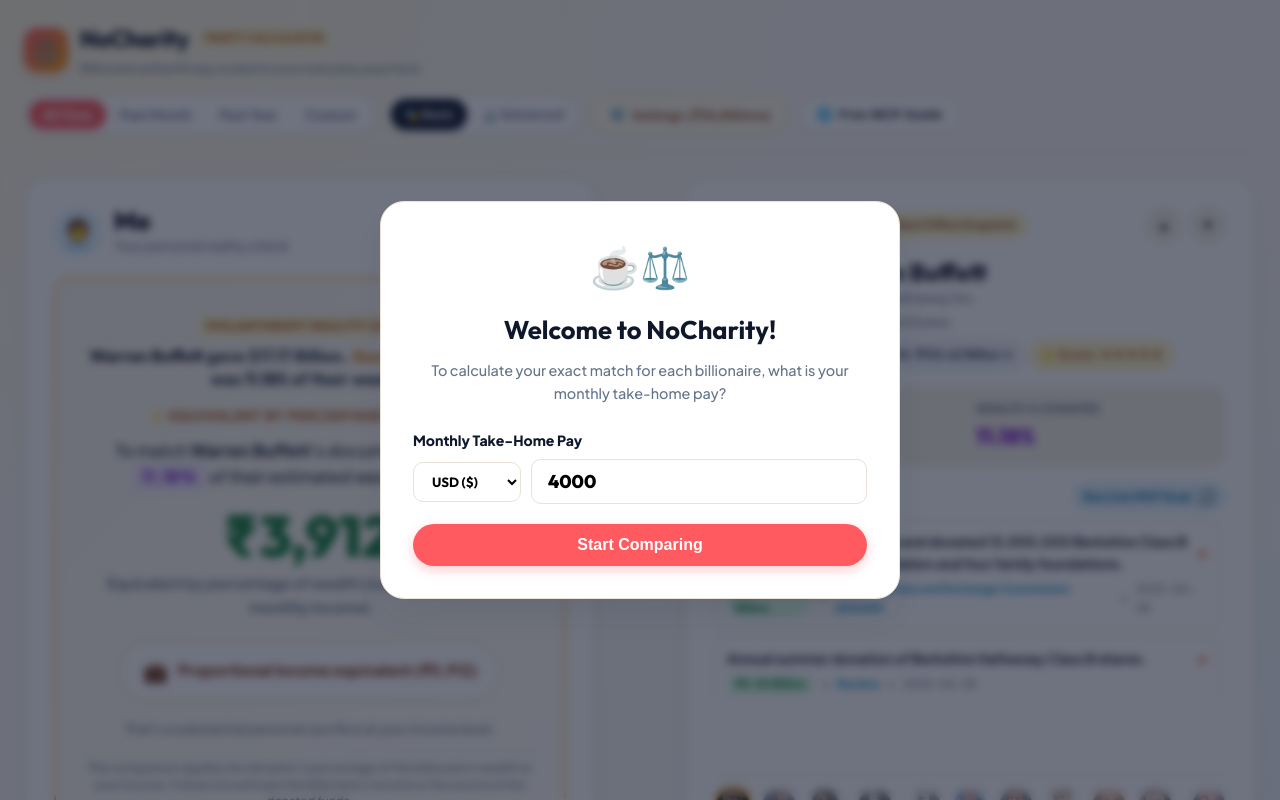
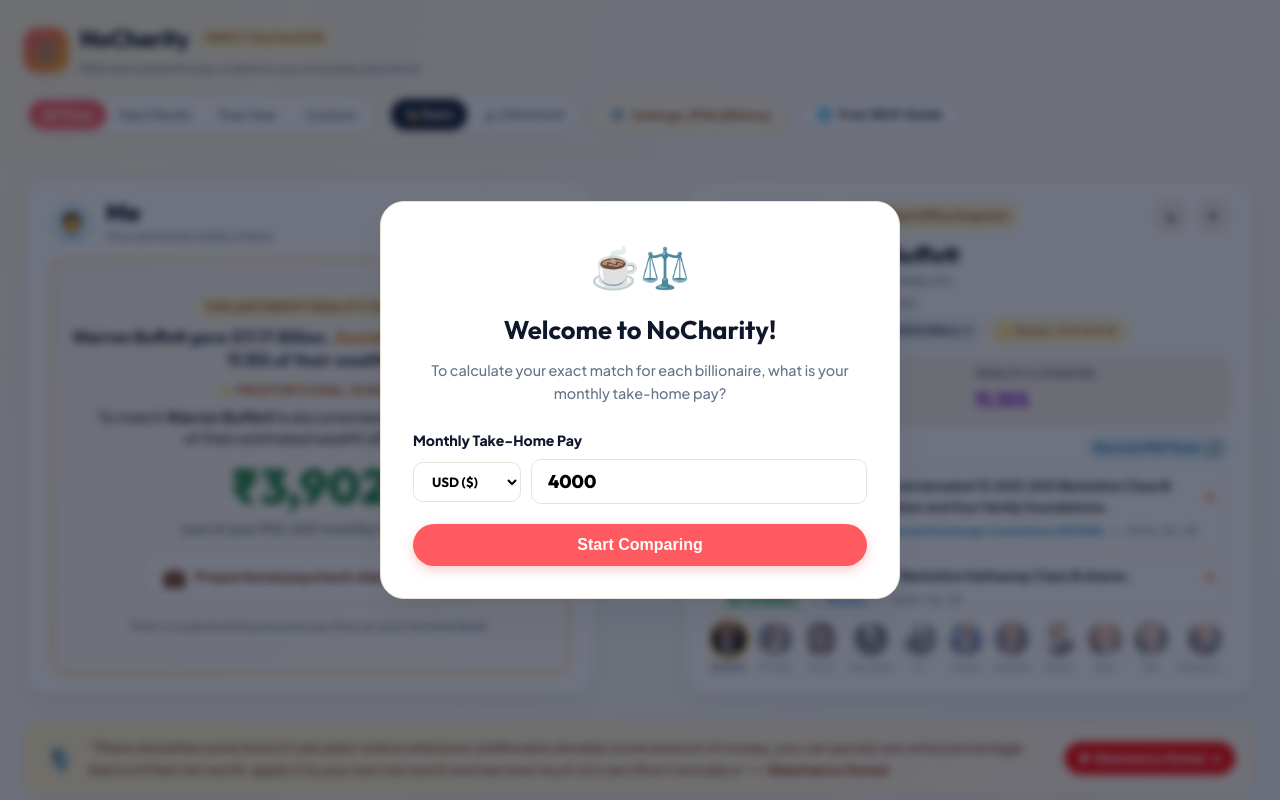
Before and after one commit to iarnold5/nocharity, a website with bundled scripts: page public/index.html in a window 1280 px wide. Shown: the top 800 px of the page. Built offline with nearby package versions, Linux system fonts and the light colour scheme; files whose address does not match are found by name.

Commit message:
Refine typography, methodology footnote positioning, and currency denomination

```diff
--- a/public/css/style.css
+++ b/public/css/style.css
@@ -318,17 +318,17 @@
   }
 }
 
-/* Both Panels are Symmetric and Equal in Dimensions */
+/* Both Panels are Symmetric and Compact in Dimensions */
 .panel-me, .panel-billionaire {
   background: var(--bg-surface);
   border-radius: var(--radius-lg);
-  padding: 28px;
+  padding: 20px 24px;
   box-shadow: var(--shadow-card);
   border: 2px solid #f1ece4;
   display: flex;
   flex-direction: column;
-  justify-content: space-between;
-  min-height: 580px;
+  justify-content: flex-start;
+  min-height: 430px;
   min-width: 0;
   max-width: 100%;
   box-sizing: border-box;
@@ -336,7 +336,7 @@
 
 /* Side 1: "ME" Panel */
 .panel-me-top {
-  margin-bottom: 20px;
+  margin-bottom: 12px;
 }
 
 .me-badge-header {
@@ -352,36 +352,36 @@
 }
 
 .me-avatar-circle {
-  width: 48px;
-  height: 48px;
+  width: 44px;
+  height: 44px;
   border-radius: 50%;
   background: #e0f2fe;
   display: flex;
   align-items: center;
   justify-content: center;
-  font-size: 26px;
+  font-size: 24px;
 }
 
 .panel-title {
   font-family: var(--font-heading);
-  font-size: 1.6rem;
+  font-size: 1.5rem;
   font-weight: 900;
   color: var(--text-main);
   line-height: 1.1;
 }
 
 .panel-subtitle {
-  font-size: 0.86rem;
+  font-size: 0.82rem;
   color: var(--text-muted);
 }
 
-/* The Matching Challenge Card (Expanded to fill Left Panel) */
+/* The Matching Challenge Card (Rock-solid dimensions, no jitter) */
 .match-card {
   flex: 1;
   background: linear-gradient(135deg, #fbf7ee 0%, #fffdf8 100%);
   border: 2px dashed #f59e0b;
   border-radius: var(--radius-md);
-  padding: 32px 24px;
+  padding: 18px 20px;
   text-align: center;
   display: flex;
   flex-direction: column;
@@ -393,21 +393,32 @@
   box-sizing: border-box;
 }
 
+.satirical-preamble {
+  margin-bottom: 8px;
+  text-align: center;
+  width: 100%;
+}
+
 .match-subheading {
-  font-size: 0.85rem;
+  font-size: 0.8rem;
   font-weight: 800;
   color: #b45309;
   text-transform: uppercase;
   letter-spacing: 0.05em;
-  margin-bottom: 12px;
+  margin-bottom: 6px;
 }
 
 .match-target-quote {
-  font-size: 1.05rem;
+  font-size: 0.95rem;
   color: var(--text-main);
-  line-height: 1.5;
-  margin-bottom: 18px;
+  line-height: 1.4;
+  margin-bottom: 6px;
   max-width: 440px;
+  min-height: 48px; /* Stable vertical reserve so 2-3 lines of text never shift the box */
+  display: block;
+  margin-left: auto;
+  margin-right: auto;
+  text-align: center;
   overflow-wrap: break-word;
   word-wrap: break-word;
 }
@@ -425,40 +436,51 @@
 /* Matched dollar amount matches the right side (Donated green) */
 .match-hero-number {
   font-family: var(--font-heading);
-  font-size: clamp(2.6rem, 4.5vw, 3.8rem);
+  font-size: clamp(2.3rem, 3.8vw, 3.1rem);
   font-weight: 900;
   color: var(--color-donated);
-  line-height: 1;
-  margin-bottom: 8px;
+  line-height: 1.1;
+  margin-bottom: 4px;
 }
 
 .match-per-month {
-  font-size: 0.92rem;
+  font-size: 0.84rem;
   font-weight: 700;
   color: var(--text-muted);
-  margin-bottom: 22px;
+  margin-bottom: 12px;
+  min-height: 18px;
+  display: flex;
+  align-items: center;
+  justify-content: center;
 }
 
 .tangible-banner {
   background: #ffffff;
   border: 1.5px solid #fed7aa;
   border-radius: var(--radius-full);
-  padding: 12px 22px;
+  padding: 8px 18px;
   display: inline-flex;
   align-items: center;
-  gap: 10px;
-  font-size: 0.95rem;
+  justify-content: center;
+  gap: 8px;
+  font-size: 0.88rem;
   font-weight: 800;
   color: #7c2d12;
   box-shadow: var(--shadow-sm);
-  max-width: 90%;
+  max-width: 95%;
+  min-height: 38px;
 }
 
 .cheering-tip {
-  font-size: 0.84rem;
+  font-size: 0.82rem;
   color: var(--text-muted);
-  margin-top: 18px;
+  margin-top: 8px;
   max-width: 420px;
+  min-height: 32px; /* Stable reserve for tip text */
+  display: flex;
+  align-items: center;
+  justify-content: center;
+  text-align: center;
 }
 
 /* Center VS Divider */
@@ -497,7 +519,7 @@
   display: flex;
   justify-content: space-between;
   align-items: center;
-  margin-bottom: 16px;
+  margin-bottom: 10px;
 }
 
 .carousel-counter-tag {
@@ -505,7 +527,7 @@
   font-weight: 800;
   color: #0369a1;
   background: #e0f2fe;
-  padding: 4px 12px;
+  padding: 3px 10px;
   border-radius: var(--radius-full);
 }
 
@@ -539,13 +561,13 @@
 }
 
 .carousel-btn {
-  width: 36px;
-  height: 36px;
+  width: 34px;
+  height: 34px;
   border-radius: 50%;
   background: var(--bg-surface-soft);
   border: 1px solid var(--border-subtle);
   color: var(--text-main);
-  font-size: 14px;
+  font-size: 13px;
   cursor: pointer;
   display: flex;
   align-items: center;
@@ -568,24 +590,24 @@
 .billionaire-profile-header {
   display: flex;
   align-items: center;
-  gap: 16px;
-  margin-bottom: 16px;
+  gap: 14px;
+  margin-bottom: 10px;
 }
 
 .billionaire-photo-wrap {
   position: relative;
-  width: 90px;
-  height: 90px;
+  width: 80px;
+  height: 80px;
   flex-shrink: 0;
 }
 
 .billionaire-photo {
-  width: 90px;
-  height: 90px;
+  width: 80px;
+  height: 80px;
   border-radius: 50%;
   object-fit: cover;
-  border: 3.5px solid #f59e0b;
-  box-shadow: 0 4px 14px rgba(245, 158, 11, 0.25);
+  border: 3px solid #f59e0b;
+  box-shadow: 0 4px 12px rgba(245, 158, 11, 0.22);
   background: var(--bg-surface-soft);
 }
 
@@ -597,41 +619,41 @@
   border: 1.5px solid #10b981;
   color: #10b981;
   border-radius: 50%;
-  width: 26px;
-  height: 26px;
+  width: 24px;
+  height: 24px;
   display: flex;
   align-items: center;
   justify-content: center;
-  font-size: 13px;
+  font-size: 12px;
   box-shadow: var(--shadow-sm);
 }
 
 .profile-meta h3 {
   font-family: var(--font-heading);
-  font-size: 1.5rem;
+  font-size: 1.4rem;
   font-weight: 800;
   color: var(--text-main);
   line-height: 1.15;
 }
 
 .profile-company {
-  font-size: 0.86rem;
+  font-size: 0.84rem;
   color: var(--text-muted);
 }
 
 /* Flag & Place of Origin */
 .profile-origin {
-  font-size: 0.84rem;
+  font-size: 0.82rem;
   color: var(--text-muted);
   display: flex;
   align-items: center;
   gap: 6px;
-  margin-top: 2px;
-  margin-bottom: 8px;
+  margin-top: 1px;
+  margin-bottom: 6px;
 }
 
 .country-flag-icon {
-  font-size: 1.15rem;
+  font-size: 1.1rem;
   line-height: 1;
   font-family: 'Apple Color Emoji', 'Segoe UI Emoji', 'Noto Color Emoji', sans-serif;
 }
@@ -643,9 +665,9 @@
 }
 
 .tag-badge {
-  font-size: 0.76rem;
+  font-size: 0.74rem;
   font-weight: 700;
-  padding: 4px 10px;
+  padding: 3px 9px;
   border-radius: var(--radius-full);
   text-decoration: none;
   display: inline-flex;
@@ -676,15 +698,15 @@
 .b-stats-grid {
   display: grid;
   grid-template-columns: 1fr 1fr;
-  gap: 12px;
+  gap: 10px;
   background: var(--bg-surface-soft);
   border-radius: var(--radius-md);
-  padding: 14px 16px;
-  margin-bottom: 16px;
+  padding: 10px 14px;
+  margin-bottom: 10px;
 }
 
 .b-stat-box .lbl {
-  font-size: 0.74rem;
+  font-size: 0.72rem;
   font-weight: 800;
   text-transform: uppercase;
   color: var(--text-muted);
@@ -692,7 +714,7 @@
 
 .b-stat-box .val {
   font-family: var(--font-heading);
-  font-size: 1.35rem;
+  font-size: 1.25rem;
   font-weight: 900;
 }
 
@@ -707,16 +729,17 @@
 /* Verified Donations Section & Header Button */
 .donations-section {
   flex: 1;
+  min-height: 0;
   display: flex;
   flex-direction: column;
 }
 
 .donations-section-title {
-  font-size: 0.8rem;
+  font-size: 0.78rem;
   font-weight: 800;
   text-transform: uppercase;
   color: var(--text-muted);
-  margin-bottom: 10px;
+  margin-bottom: 6px;
   display: flex;
   justify-content: space-between;
   align-items: center;
@@ -727,14 +750,14 @@
   border: 1px solid #bae6fd;
   color: #0369a1;
   font-family: var(--font-body);
-  font-size: 0.74rem;
+  font-size: 0.72rem;
   font-weight: 800;
-  padding: 4px 10px;
+  padding: 3px 8px;
   border-radius: var(--radius-full);
   cursor: pointer;
   display: inline-flex;
   align-items: center;
-  gap: 6px;
+  gap: 5px;
   transition: var(--transition-fast);
 }
 
@@ -744,7 +767,7 @@
 }
 
 .refresh-icon {
-  font-size: 0.85rem;
+  font-size: 0.8rem;
   display: inline-block;
   transition: transform 0.4s ease;
 }
@@ -756,25 +779,17 @@
 .donations-news-list {
   display: flex;
   flex-direction: column;
-  gap: 8px;
-  max-height: 180px;
+  gap: 6px;
+  max-height: 145px;
   overflow-y: auto;
-  padding-right: 6px;
-}
-
-.donations-news-list::-webkit-scrollbar {
-  width: 5px;
-}
-.donations-news-list::-webkit-scrollbar-thumb {
-  background: #cbd5e1;
-  border-radius: 4px;
+  padding-right: 4px;
 }
 
 .donation-news-card {
   background: #ffffff;
   border: 1px solid var(--border-subtle);
   border-radius: var(--radius-sm);
-  padding: 10px 12px;
+  padding: 8px 10px;
   transition: var(--transition-fast);
 }
 
@@ -784,7 +799,7 @@
 }
 
 .donation-news-headline {
-  font-size: 0.86rem;
+  font-size: 0.84rem;
   font-weight: 700;
   color: var(--text-main);
   text-decoration: none;
@@ -792,7 +807,7 @@
   align-items: center;
   justify-content: space-between;
   gap: 8px;
-  margin-bottom: 4px;
+  margin-bottom: 3px;
 }
 
 .donation-news-headline:hover {
@@ -803,7 +818,7 @@
   display: flex;
   align-items: center;
   gap: 8px;
-  font-size: 0.72rem;
+  font-size: 0.7rem;
   color: var(--text-muted);
 }
 
@@ -816,20 +831,28 @@
   background: #dcfce7;
   color: #15803d;
   font-weight: 800;
-  font-size: 0.72rem;
-  padding: 1px 8px;
+  font-size: 0.7rem;
+  padding: 1px 7px;
   border-radius: var(--radius-full);
+}
+
+.donations-news-list::-webkit-scrollbar {
+  width: 5px;
+}
+.donations-news-list::-webkit-scrollbar-thumb {
+  background: #cbd5e1;
+  border-radius: 4px;
 }
 
 /* Quick Thumbnails Selector Bar */
 .billionaires-thumb-bar {
   display: flex;
   gap: 8px;
-  margin-top: 14px;
-  padding-top: 12px;
+  margin-top: auto;
+  padding-top: 8px;
   border-top: 1px solid var(--border-subtle);
   overflow-x: auto;
-  padding-bottom: 4px;
+  padding-bottom: 2px;
 }
 
 .thumb-item {
@@ -937,6 +960,34 @@
 .btn-soresi-link:hover {
   transform: translateY(-1px);
   background: #cc0000;
+}
+
+/* ==========================================================================
+   Parity Methodology Footnote (Relocated from left card)
+   ========================================================================== */
+.page-methodology-footnote {
+  background: #fdfbf7;
+  border: 1px dashed #d1c7b7;
+  border-radius: var(--radius-md);
+  padding: 10px 18px;
+  margin-top: -12px;
+  margin-bottom: 20px;
+  display: flex;
+  align-items: center;
+  gap: 8px;
+}
+
+.methodology-footnote-text {
+  font-size: 0.8rem;
+  color: var(--text-muted);
+  line-height: 1.5;
+}
+
+.footnote-asterisk {
+  font-size: 1.15rem;
+  font-weight: 900;
+  color: #b45309;
+  line-height: 1;
 }
 
 /* ==========================================================================
--- a/public/index.html
+++ b/public/index.html
@@ -98,14 +98,14 @@
             </div>
           </div>
 
-          <div class="match-subheading">✨ Equivalent by percentage of wealth</div>
+          <div class="match-subheading">✨ Proportional Share*</div>
           <p class="match-target-quote" id="matchTargetQuote">
-            To match <strong>Bill Gates</strong>'s documented giving of <span class="highlight-percentage" id="highlightMatchPercentage">30.74%</span> of their estimated wealth:
+            To match <strong>Bill Gates's</strong> documented giving of <span class="highlight-percentage" id="highlightMatchPercentage">30.74%</span> of their estimated wealth:
           </p>
 
           <!-- Green font color matching "Donated in Period" -->
           <div class="match-hero-number" id="matchHeroAmount">₹10,759</div>
-          <div class="match-per-month" id="matchSubText">Equivalent by percentage of wealth (out of your monthly income)</div>
+          <div class="match-per-month" id="matchSubText">(out of your monthly income)*</div>
 
           <div class="tangible-banner" id="tangibleBanner">
             <span id="tangibleIcon" style="font-size: 20px;">☕</span>
@@ -113,10 +113,7 @@
           </div>
 
           <p class="cheering-tip" id="cheeringTip">
-            That's your proportional equivalent.
-          </p>
-          <p class="calculator-methodology-note" style="font-size: 0.74rem; color: var(--text-muted); margin-top: 12px; line-height: 1.4; border-top: 1px dashed var(--border-subtle); padding-top: 8px;">
-            This comparison applies the donation's percentage of the billionaire's wealth to your income. It does not estimate the billionaire's income or the source of the donated funds.
+            Your matching financial share.
           </p>
         </div>
       </section>
@@ -167,6 +164,13 @@
         <span>▶ Gianmarco Soresi</span>
         <span>↗</span>
       </a>
+    </aside>
+
+    <!-- Parity Methodology Footnote (Relocated from left card) -->
+    <aside class="page-methodology-footnote" aria-label="Parity calculation methodology note">
+      <p class="methodology-footnote-text">
+        <span class="footnote-asterisk">*</span> <strong>Methodology Note:</strong> This comparison applies the donation's percentage of the billionaire's wealth to your income. It does not estimate the billionaire's income or the source of the donated funds.
+      </p>
     </aside>
 
     <!-- Home Page Context & Disclaimer (Directly under Gianmarco Soresi Quote) -->
--- a/public/js/app.js
+++ b/public/js/app.js
@@ -77,18 +77,22 @@
 /**
  * Format currency amounts in human-readable millions/billions
  */
-function formatDollars(amount, currency = '₹') {
+function formatDollars(amount, currency = '$') {
   if (amount >= 1_000_000_000_000) {
-    return `${currency}${(amount / 1_000_000_000_000).toFixed(2)} Trillion`;
+    const val = amount / 1_000_000_000_000;
+    return `${currency}${val % 1 === 0 ? val.toFixed(0) : val.toFixed(2)} Trillion`;
   }
   if (amount >= 1_000_000_000) {
-    return `${currency}${(amount / 1_000_000_000).toFixed(2)} Billion`;
+    const val = amount / 1_000_000_000;
+    return `${currency}${val % 1 === 0 ? val.toFixed(0) : val.toFixed(2)} Billion`;
   }
   if (amount >= 1_000_000) {
-    return `${currency}${(amount / 1_000_000).toFixed(1)} Million`;
+    const val = amount / 1_000_000;
+    return `${currency}${val % 1 === 0 ? val.toFixed(0) : val.toFixed(1)} Million`;
   }
   if (amount >= 1_000) {
-    return `${currency}${(amount / 1_000).toFixed(0)}k`;
+    const val = amount / 1_000;
+    return `${currency}${val % 1 === 0 ? val.toFixed(0) : val.toFixed(1)}k`;
   }
   return `${currency}${amount.toLocaleString()}`;
 }
@@ -100,9 +104,9 @@
  * - Do not apply USD thresholds directly to INR or other currencies.
  * - For USD ('$'), provide calibrated everyday purchase comparisons.
  * - For INR ('₹') and other currencies without a verified regional basket,
- *   prefer a generic proportional statement ("Proportional income equivalent").
+ *   prefer a generic proportional statement ("Proportional paycheck share").
  * - Tone: Context-aware without moralizing:
- *   - Lower equivalent: "That's your proportional equivalent."
+ *   - Lower equivalent: "Your matching financial share."
  *   - Higher equivalent: "That's a substantial personal sacrifice at your income level."
  *   - Very high equivalent: "That would consume a large share of your income."
  */
@@ -111,7 +115,7 @@
   const numericIncome = Number(userIncome);
   const ratio = (numericIncome && numericIncome > 0) ? (numericAmount / numericIncome) : (numericAmount / 4000);
 
-  let tip = "That's your proportional equivalent.";
+  let tip = "Your matching financial share.";
   if (ratio >= 0.25) {
     tip = "That would consume a large share of your income.";
   } else if (ratio >= 0.05) {
@@ -185,7 +189,7 @@
 
   return {
     icon,
-    text: `Proportional income equivalent (${amountStr})`,
+    text: `Proportional paycheck share (${amountStr})`,
     tip
   };
 }
@@ -261,14 +265,14 @@
   }
 
   // Update Left "ME" Panel
-  matchTargetQuote.innerHTML = `To match <strong>${b.name}</strong>'s documented giving of <span class="highlight-percentage" id="highlightMatchPercentage">${formattedPct}</span> of their estimated wealth (${getTimeframeLabel(state.activeTimeframe)}):`;
+  matchTargetQuote.innerHTML = `To match <strong>${b.name}'s</strong> documented giving of <span class="highlight-percentage" id="highlightMatchPercentage">${formattedPct}</span> of their estimated wealth (${getTimeframeLabel(state.activeTimeframe)}):`;
 
   // Hero number (clean whole units unless small fraction)
   const heroStr = (userEquivalent < 1 && userEquivalent > 0)
     ? `${state.currency}${userEquivalent.toFixed(2)}`
     : `${state.currency}${Math.round(userEquivalent).toLocaleString()}`;
   matchHeroAmount.textContent = heroStr;
-  matchSubText.textContent = `Equivalent by percentage of wealth (out of your ${state.currency}${state.monthlyIncome.toLocaleString()} ${periodLabel} income)`;
+  matchSubText.textContent = `(out of your ${state.currency}${state.monthlyIncome.toLocaleString()} ${periodLabel} income)*`;
 
   tangibleIcon.textContent = tangible.icon;
   tangibleText.textContent = tangible.text;
@@ -280,16 +284,16 @@
   // Update header settings button text
   headerSettingsLabel.textContent = `Settings (${state.currency}${state.monthlyIncome.toLocaleString()}/${isAnnual ? 'yr' : 'mo'})`;
 
-  // Flag and Country formatting
+  // Flag and Country formatting (supports 2-letter regional indicator pairs e.g. 🇺🇸)
   const countryStr = b.country || '';
-  const flagMatch = countryStr.match(/(\p{Emoji_Presentation}|\p{Extended_Pictographic})/u);
+  const flagMatch = countryStr.match(/(\p{Regional_Indicator}{2}|\p{Emoji_Presentation}|\p{Extended_Pictographic})/u);
   const flag = flagMatch ? flagMatch[0] : '🌐';
-  const countryName = countryStr.replace(/(\p{Emoji_Presentation}|\p{Extended_Pictographic})/u, '').trim();
+  const countryName = countryStr.replace(/(\p{Regional_Indicator}{2}|\p{Emoji_Presentation}|\p{Extended_Pictographic})/u, '').trim();
 
-  // Financial badge: ALWAYS net worth (never infer billionaire income from net worth)
+  // Financial badge: ALWAYS billionaire native net worth in USD
   const financialBadge = `
     <a href="${b.netWorthSourceUrl}" target="_blank" rel="noopener noreferrer" class="tag-badge tag-networth" title="Source: ${b.netWorthSourceName || 'Bloomberg / Forbes'}">
-      💰 Net Worth: ${formatDollars(b.netWorth, state.currency)} ↗
+      💰 Net Worth: ${formatDollars(b.netWorth, '$')} ↗
     </a>
   `;
 
@@ -300,7 +304,7 @@
 
   const starRating = '★'.repeat(b.forbesPhilanthropyScore) + '☆'.repeat(5 - b.forbesPhilanthropyScore);
 
-  // Generate donations with verified direct links
+  // Generate donations with verified direct links (billionaire donations denominated in USD)
   const donationsHtml = activeDonations.length > 0
     ? activeDonations.map(d => `
         <div class="donation-news-card">
@@ -309,7 +313,7 @@
             <span style="color: #ea580c; font-size: 14px;">↗</span>
           </a>
           <div class="donation-news-meta">
-            <span class="donation-amount-badge">${formatDollars(d.amount, state.currency)}</span>
+            <span class="donation-amount-badge">${formatDollars(d.amount, '$')}</span>
             <span>•</span>
             <span class="news-source-tag">${d.source}</span>
             <span>•</span>
@@ -346,7 +350,7 @@
     <div class="b-stats-grid">
       <div class="b-stat-box">
         <div class="lbl">Donated in Period</div>
-        <div class="val val-green">${formatDollars(totalDonatedInPeriod, state.currency)}</div>
+        <div class="val val-green">${formatDollars(totalDonatedInPeriod, '$')}</div>
       </div>
       <div class="b-stat-box">
         <div class="lbl">${state.calcMode === 'income' ? 'Income % Donated' : 'Wealth % Donated'}</div>
--- a/public/js/data.js
+++ b/public/js/data.js
@@ -2,7 +2,7 @@
  * NoCharity — Bundled Verified Offline Snapshot (Canonical Dataset)
  *
  * GENERATED AUTOMATICALLY FROM SUPABASE VIA scripts/generate-offline-snapshot.js
- * Generated at: 2026-10-22T10:20:02.778Z
+ * Generated at: 2026-10-22T13:53:30.327Z
  *
  * Principles:
  * 1. Supabase is the canonical dataset for both Basic Mode and Advanced Mode.
@@ -15,7 +15,7 @@
 
 export const SNAPSHOT_METADATA = Object.freeze({
   source: 'canonical_supabase_export',
-  generatedAt: '2026-10-22T10:20:02.779Z',
+  generatedAt: '2026-10-22T13:53:30.328Z',
   billionairesCount: 17,
   totalDonationsCount: 29,
   isOfflineFallback: true,
@@ -30,7 +30,7 @@
     "company": "Berkshire Hathaway Inc.",
     "country": "🇺🇸 United States",
     "industry": "Finance & Investing",
-    "netWorth": 153619569000,
+    "netWorth": 154000000000,
     "netWorthSourceUrl": "https://www.bloomberg.com/billionaires/",
     "netWorthSourceName": "Bloomberg Billionaires Index / Forbes",
     "image": "assets/billionaires/warren-buffett.jpg",
--- a/server/data-access.js
+++ b/server/data-access.js
@@ -857,7 +857,7 @@
         country: '🇺🇸 United States',
         industry: 'Finance & Investing',
         occupation: 'Chairman & CEO, Berkshire Hathaway',
-        latest_net_worth: 145000000000,
+        latest_net_worth: 154000000000,
         giving_pledge: true,
         qualifying_donations_count: 4,
         total_personal_giving: 19240000000,
--- a/server/phase13-dataset.js
+++ b/server/phase13-dataset.js
@@ -68,7 +68,7 @@
       { date: "2023-01-01", netWorth: 106000000000, source: "Forbes Billionaires 2023", confidence: "HIGH", quality: DATA_QUALITY_STATUS.VERIFIED },
       { date: "2024-01-01", netWorth: 120000000000, source: "Forbes Billionaires 2024", confidence: "HIGH", quality: DATA_QUALITY_STATUS.VERIFIED },
       { date: "2025-06-28", netWorth: 135000000000, source: "Bloomberg Billionaires Index", confidence: "HIGH", quality: DATA_QUALITY_STATUS.VERIFIED },
-      { date: "2026-01-01", netWorth: 145000000000, source: "Bloomberg Billionaires Index", confidence: "HIGH", quality: DATA_QUALITY_STATUS.VERIFIED }
+      { date: "2026-01-01", netWorth: 154000000000, source: "Bloomberg Billionaires Index", confidence: "HIGH", quality: DATA_QUALITY_STATUS.VERIFIED }
     ],
     donations: [
       {
```
Also changed, not shown: tests/canonical-dataset-unification.test.js (+3 -3 lines), tests/integration-regression.test.js (+4 -4 lines), 1 other file.
